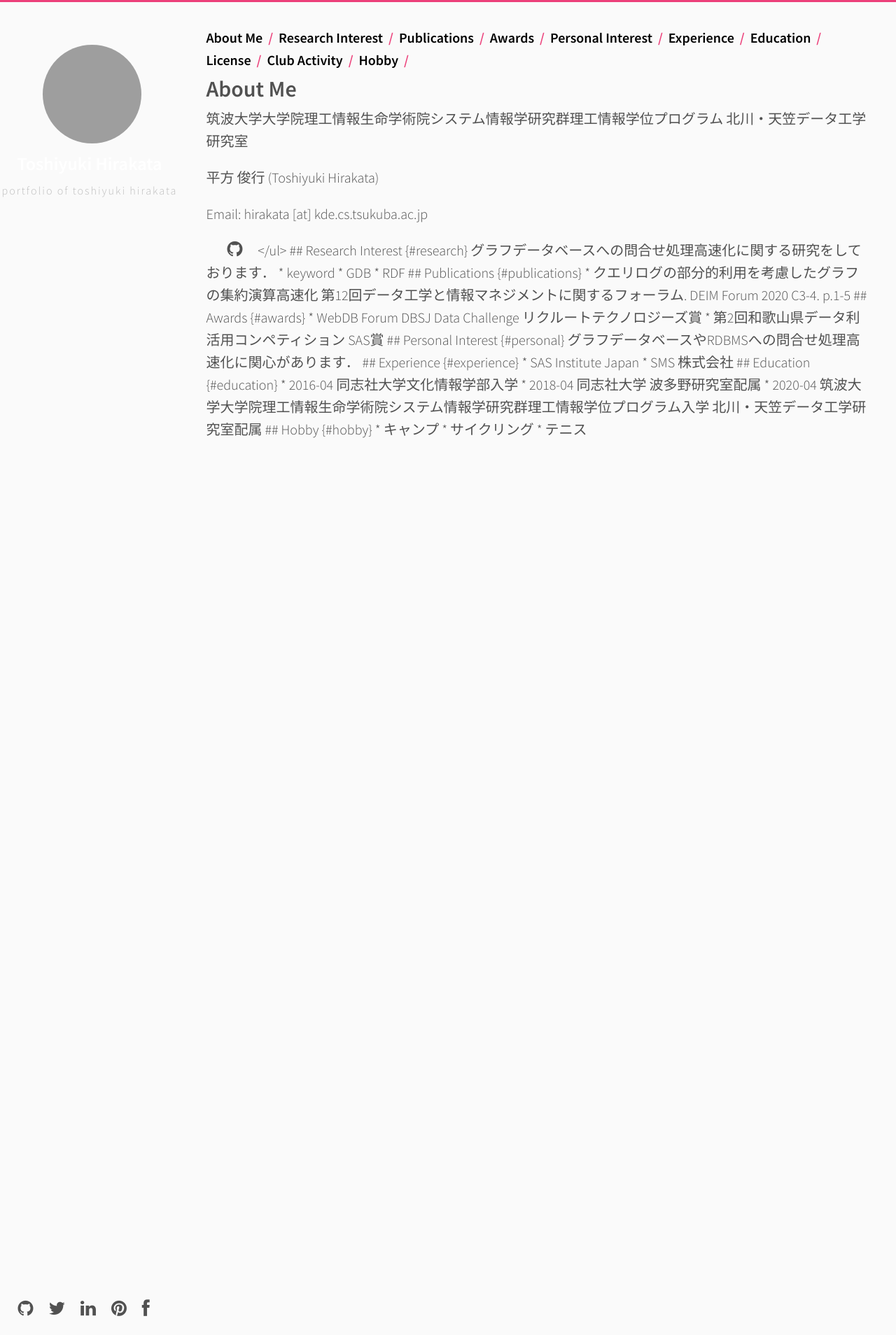
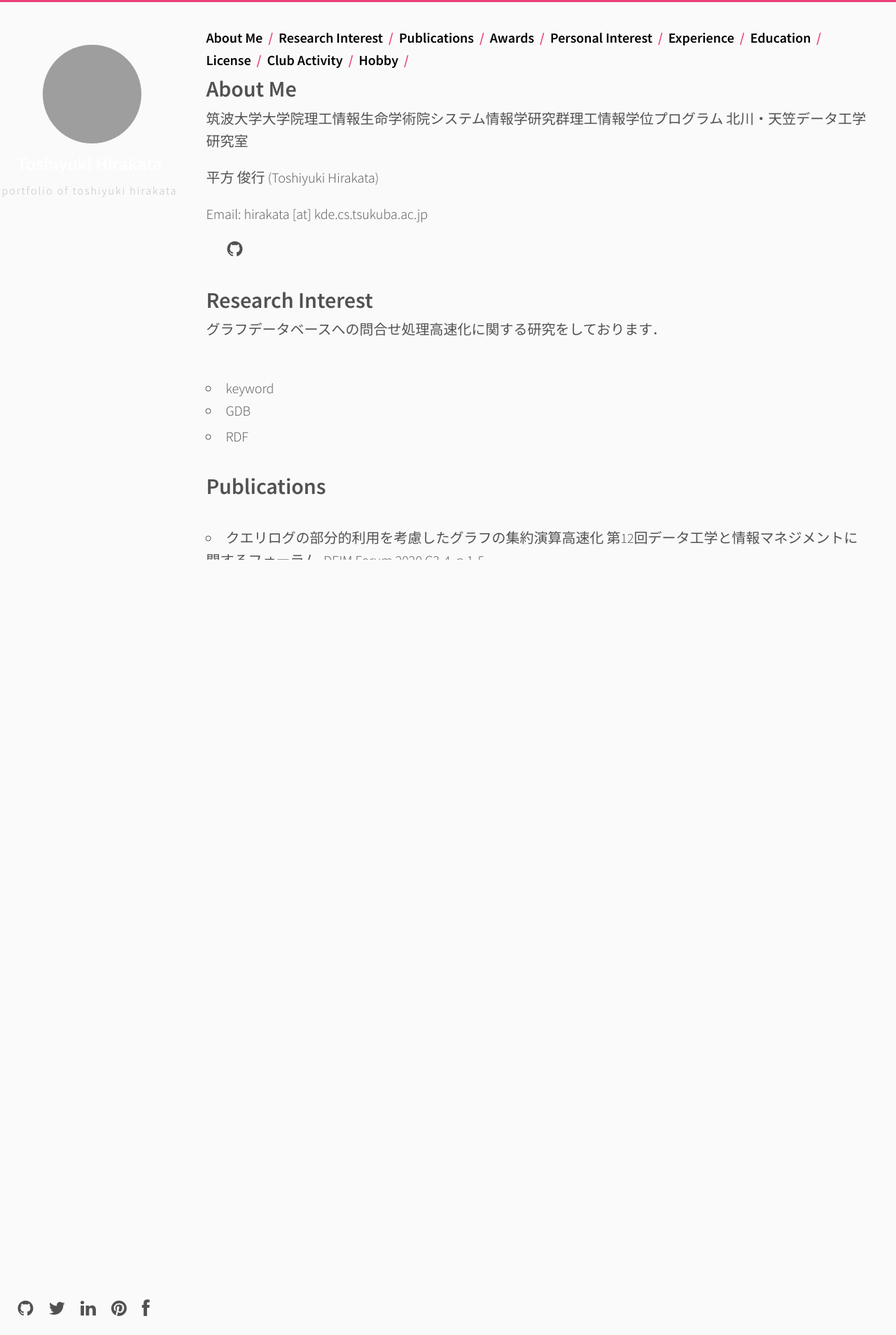
Before and after one commit to hiratekatayama/portfolio, a Jekyll site: the page built from index.md, in a window 1280 px wide. Shown: the whole page at 70% size. Built offline with Jekyll 4.4.1, drawn with Linux system fonts in a browser that asks for light colours; grey boxes are pictures that could not be loaded.

Commit message:
add index.md

```diff
--- a/index.md
+++ b/index.md
@@ -18,18 +18,19 @@ layout: default
 Email: hirakata [at] kde.cs.tsukuba.ac.jp
 
 <ul class="social">
-    {% if site.github %}
-    <a type="button" href="http://github.com/{{ site.github }}">
-        <i class="fa fa-github"></i>
-    {% endif %}
-    </ul>
+  {% if site.github %}
+  <a type="button" href="http://github.com/{{ site.github }}">
+    <i class="fa fa-github"></i>
+  </a>
+  {% endif %}
+</ul>
 
 ## Research Interest {#research}
 
 グラフデータベースへの問合せ処理高速化に関する研究をしております．
 * keyword
-    * GDB
-    * RDF
+  * GDB
+  * RDF
 
 ## Publications {#publications}
 * クエリログの部分的利用を考慮したグラフの集約演算高速化 第12回データ工学と情報マネジメントに関するフォーラム. DEIM Forum 2020 C3-4. p.1-5
```
